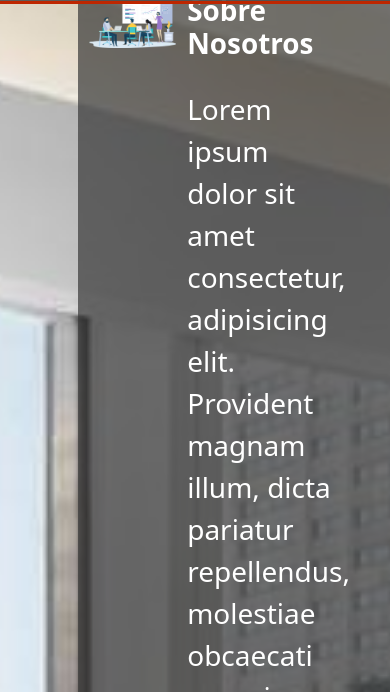
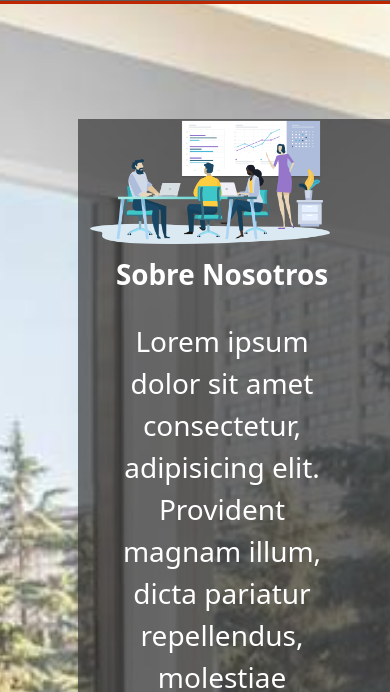
Before and after one commit to emmanuelranone/DL-Seguros, a plain HTML site: page pages/nosotros.html in a window 390 px wide. Shown: the part 61-753 px from the top of the page. Drawn offline with nearby package versions, Linux system fonts and the light colour scheme.

Commit message:
cambios en seccion nosotros

```diff
--- a/pages/nosotros.html
+++ b/pages/nosotros.html
@@ -55,14 +55,16 @@
 
     <main>
         <section class="nosotros">
-            <div class="imagenNosotros">
-                <img src="../img/nosotros.png" width="80%" height="auto">
-            </div>
-            <div class="textNosotros">
-                <h1>Sobre Nosotros</h1>
-                Lorem ipsum dolor sit amet consectetur, adipisicing elit. Provident magnam illum, dicta pariatur repellendus, molestiae obcaecati magni, vitae similique alias tempore. Omnis dolore aliquam nemo aut iure eligendi, quis cumque!
-                Lorem ipsum dolor sit amet consectetur adipisicing elit. Nam sint aliquam neque commodi, ipsa ea, numquam accusamus quam qui incidunt culpa non debitis? Eum dolor nemo nulla culpa! Obcaecati, veritatis.
+            <div class="container row">
+                <div class="col-md-12 col-lg-12 col-xl-4 row align-items-center imagenNosotros">
+                    <img src="../img/nosotros.png" width="80%" height="auto">
+                </div>
+                <div class="col-md-12 col-lg-12 col-xl-8 textNosotros">
+                    <h1>Sobre Nosotros</h1>
+                    Lorem ipsum dolor sit amet consectetur, adipisicing elit. Provident magnam illum, dicta pariatur repellendus, molestiae obcaecati magni, vitae similique alias tempore. Omnis dolore aliquam nemo aut iure eligendi, quis cumque!
+                    Lorem ipsum dolor sit amet consectetur adipisicing elit. Nam sint aliquam neque commodi, ipsa ea, numquam accusamus quam qui incidunt culpa non debitis? Eum dolor nemo nulla culpa! Obcaecati, veritatis.
 
+                </div>
             </div>
         </section>
     </main>
--- a/styles/styles.css
+++ b/styles/styles.css
@@ -81,8 +81,6 @@
     padding: 10px;
     background: rgba(197, 197, 197, 0.9);
     border: none;
-    /*border-radius: 10px;
-    border-color: rgb(56, 56, 56); */
 }
 .card-title{
     font-size: xx-large;
@@ -121,26 +119,16 @@
 }
 .nosotros{
     width: 80%;
-    margin-top: 10%;
-    margin-bottom: 10%;
-    text-align:center;
+    margin-top: 180px;
+    margin-bottom: 10px;
     background-color: rgb(56, 56, 56,0.7);
     display: flex;
     float:right;
+}
 
-}
-.imagenNosotros{
-    width: 35%;
-    margin-top:  8%;
-    display:inline-block;
-
-}
 .textNosotros {
-    width: 50%;
     margin-top:  5%;
     padding-bottom: 40px;
-    display:inline-block;
-    text-align:center;
     font-size: 28px;
     color: white;
     text-align: start;
@@ -150,6 +138,18 @@
     padding-bottom: 20px;
 }
 
+@media only screen and (max-width: 767px) {
+    .textNosotros {
+        margin-top:  5%;
+        padding-left: 20px;
+        padding-right: 20px;
+        padding-bottom: 35px;
+        display:inline-block;
+        font-size: 28px;
+        color: white;
+        text-align: center;
+    }
+}
 
 /*SEGUROS*/
 .body_seguros{
```
